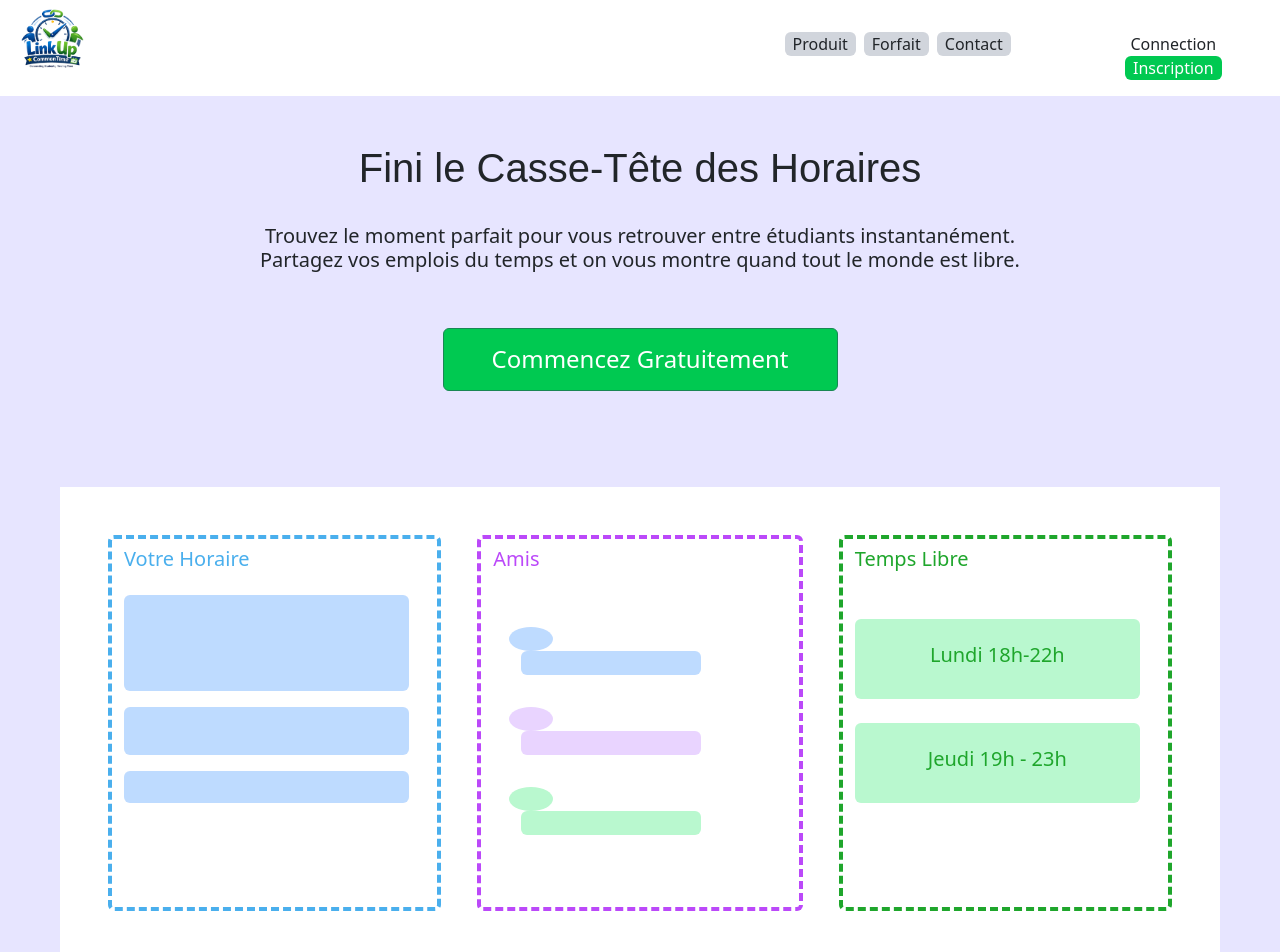
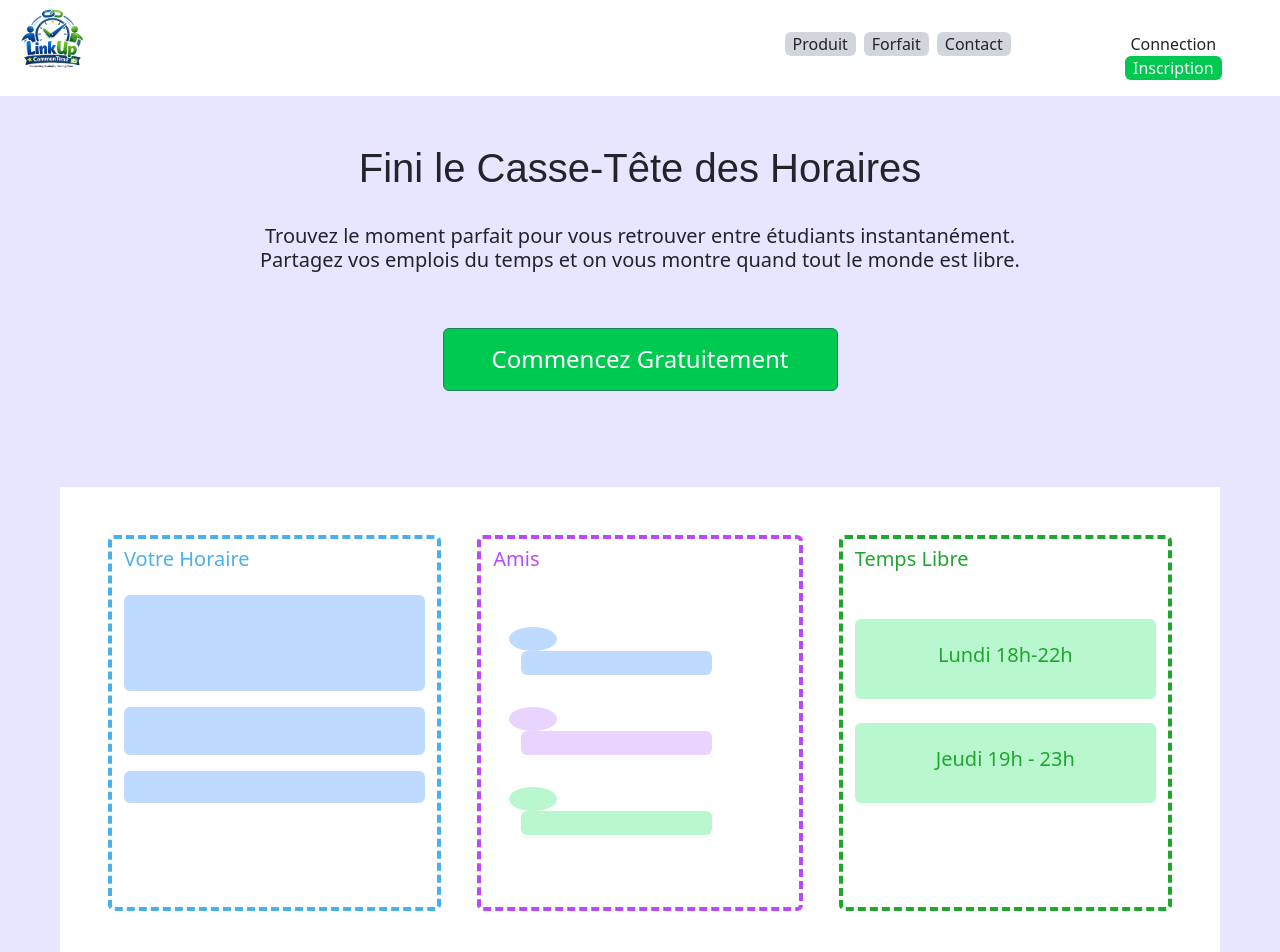
Before and after one commit to SaadK123/PROJET_APP_TRANSACTIONNELLE, a Next.js app in the folder WebApp/my-next-app/: page /HomePage in a window 1280 px wide. Shown: the top 952 px of the page. Built offline with nearby package versions, Linux system fonts and the light colour scheme.

Commit message:
finished tweaking cosmetics

```diff
--- a/WebApp/my-next-app/app/HomePage/page.tsx
+++ b/WebApp/my-next-app/app/HomePage/page.tsx
@@ -54,7 +54,7 @@ export default function HomePage() {
             {/*Votre Horaire*/}
             <div className="row">
                <div className="col hp-Border-Blue rounded border border-4 ">
-                  <div className="col pe-3 pt-2 bg-white hp-schedule-Blue text-start"><h5>Votre Horaire</h5>
+                  <div className="col  pt-2 bg-white hp-schedule-Blue text-start"><h5>Votre Horaire</h5>
                     <div className=" p-5 mt-4 rounded bg-blue-200"></div>
                     <div className="p-4 mt-3 mb-3 rounded bg-blue-200"></div>
                     <div className="p-3 mb-4 rounded bg-blue-200 "></div>
@@ -64,7 +64,7 @@ export default function HomePage() {
               <div className="col ps-5 pe-5">
                 <div className="row">
                    <div className="col hp-Border-Purple rounded border border-4 ">
-                    <div className="col pe-3 pt-2 pb-4 bg-white hp-friends-Purple text-start"><h5>Amis</h5>
+                    <div className="col pt-2 pb-4 bg-white hp-friends-Purple text-start"><h5>Amis</h5>
                     {/*Friends rows*/}
                       <div className="row p-5 ps-3 pb-2 pe-3 ">
                         <div className="col-3 "><div className="rounded-circle bg-blue-200">ㅤ</div></div>
@@ -84,7 +84,7 @@ export default function HomePage() {
               </div>
                   {/*Free Time*/}
               <div className="col hp-Border-Green rounded border border-4 ">
-                  <div className="col pe-3 pt-2 bg-white hp-time-Green text-start"><h5>Temps Libre</h5>
+                  <div className="col pt-2 bg-white hp-time-Green text-start"><h5>Temps Libre</h5>
                     <div className=" p-4 mt-5 rounded bg-green-200 hp-time-Green text-center"><h5>Lundi 18h-22h</h5></div>
                     <div className="p-4 mt-4 rounded bg-green-200 hp-time-Green text-center"><h5>Jeudi 19h - 23h</h5></div>
                   </div>
```
